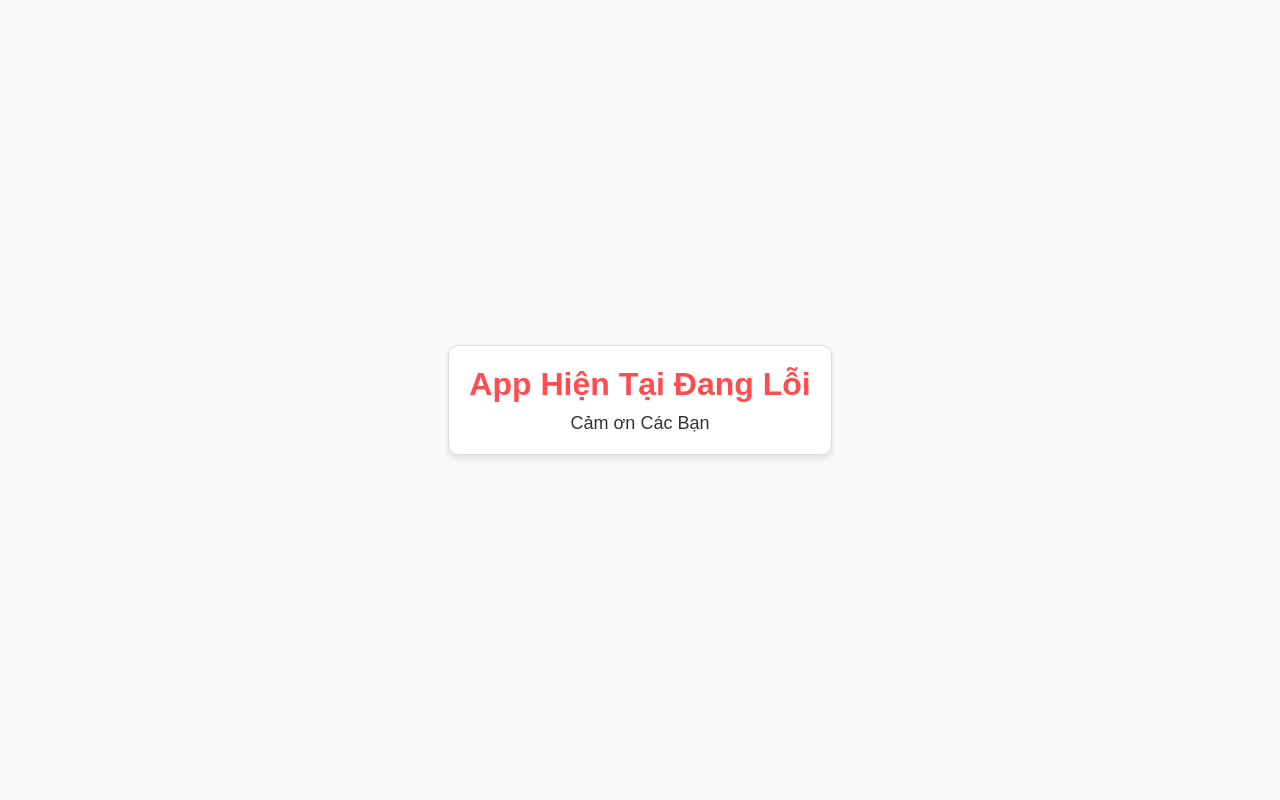
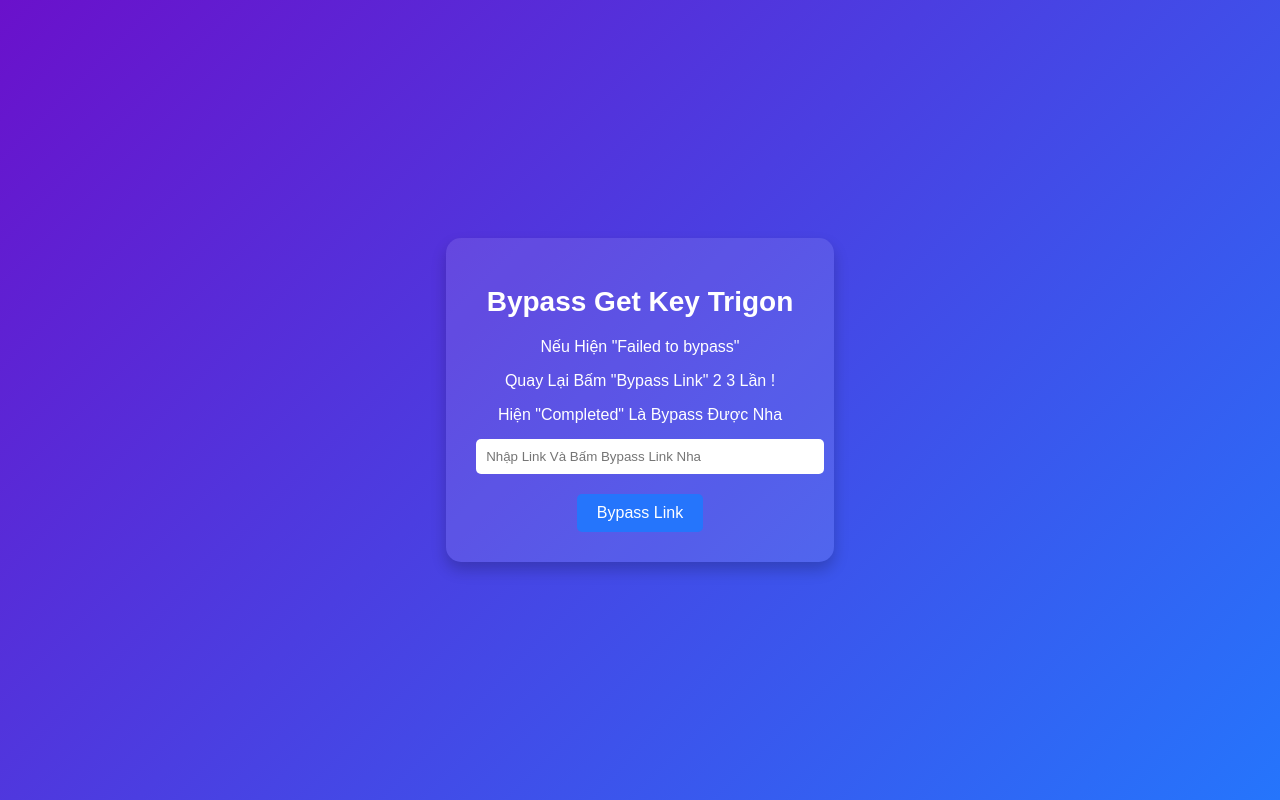
Before and after one commit to TurboLite/turbolite.github.io, a plain HTML site: page index.html in a window 1280 px wide. Drawn offline with Linux system fonts and the light colour scheme.

Commit message:
Add files via upload

```diff
--- a/index.html
+++ b/index.html
@@ -1,43 +1,87 @@
 <!DOCTYPE html>
-<html lang="vi">
+<html lang="en">
 <head>
     <meta charset="UTF-8">
     <meta name="viewport" content="width=device-width, initial-scale=1.0">
-    <title>Thông Báo</title>
+    <title>API Bypass</title>
     <style>
         body {
             font-family: Arial, sans-serif;
-            text-align: center;
-            background-color: #f9f9f9;
-            color: #333;
             margin: 0;
             padding: 0;
             display: flex;
             justify-content: center;
             align-items: center;
             height: 100vh;
+            background: linear-gradient(135deg, #6a11cb, #2575fc);
+            color: #fff;
         }
+
         .container {
-            background-color: #fff;
-            padding: 20px;
-            border: 1px solid #ddd;
-            border-radius: 10px;
-            box-shadow: 0 4px 6px rgba(0, 0, 0, 0.1);
+            text-align: center;
+            background: rgba(255, 255, 255, 0.1);
+            padding: 30px;
+            border-radius: 15px;
+            box-shadow: 0 8px 15px rgba(0, 0, 0, 0.2);
         }
+
         h1 {
-            color: #ff4d4f;
-            margin: 0 0 10px;
+            margin-bottom: 20px;
+            font-size: 28px;
         }
+
         p {
-            font-size: 18px;
-            margin: 0;
+            margin-bottom: 15px;
+            font-size: 16px;
+        }
+
+        input {
+            width: 100%;
+            max-width: 400px;
+            padding: 10px;
+            border: none;
+            border-radius: 5px;
+            margin-bottom: 20px;
+            outline: none;
+        }
+
+        button {
+            background: #2575fc;
+            color: #fff;
+            padding: 10px 20px;
+            border: none;
+            border-radius: 5px;
+            cursor: pointer;
+            font-size: 16px;
+            transition: background 0.3s ease;
+        }
+
+        button:hover {
+            background: #1b5dca;
         }
     </style>
+    <script>
+        function openWithAPI() {
+            const userInput = document.getElementById('urlInput').value;
+            if (userInput.trim() === '') {
+                alert('Vui lòng nhập URL hợp lệ.');
+                return;
+            }
+            const apiURL = `https://ethos.kys.gay/api/free/bypass?url=${encodeURIComponent(userInput)}`;
+            window.open(apiURL, '_blank');
+        }
+    </script>
 </head>
 <body>
     <div class="container">
-        <h1>App Hiện Tại Đang Lỗi</h1>
-        <p>Cảm ơn Các Bạn</p>
+        <h1>Bypass Get Key Trigon</h1>
+
+        <p>Nếu Hiện "Failed to bypass" </p>
+ <p> Quay Lại Bấm "Bypass Link" 2 3 Lần !</p>
+<p> Hiện "Completed" Là Bypass Được Nha </p>
+
+        <input type="text" id="urlInput" placeholder="Nhập Link Và Bấm Bypass Link Nha">
+        <button onclick="openWithAPI()">Bypass Link</button>
     </div>
 </body>
 </html>
```
